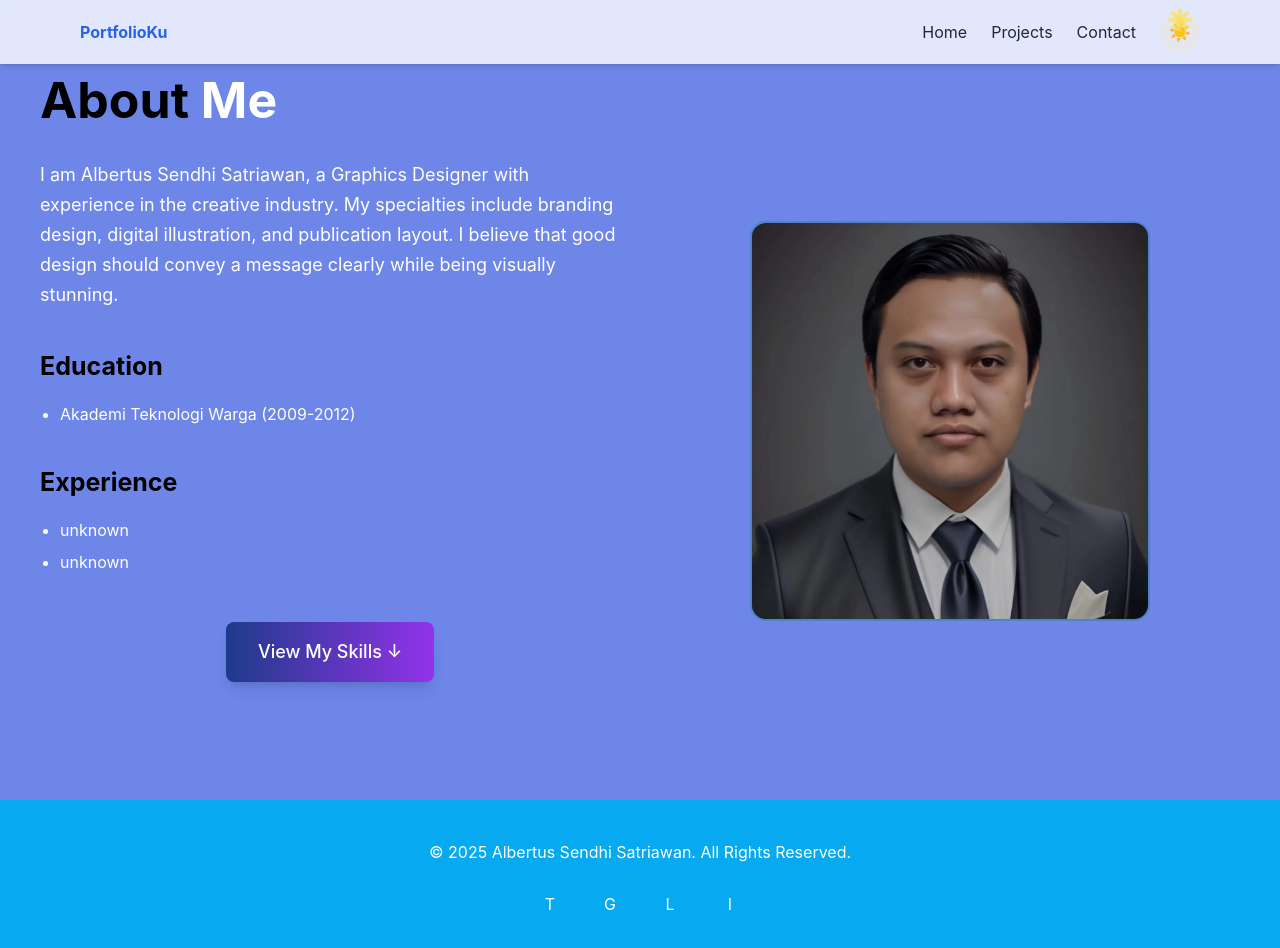
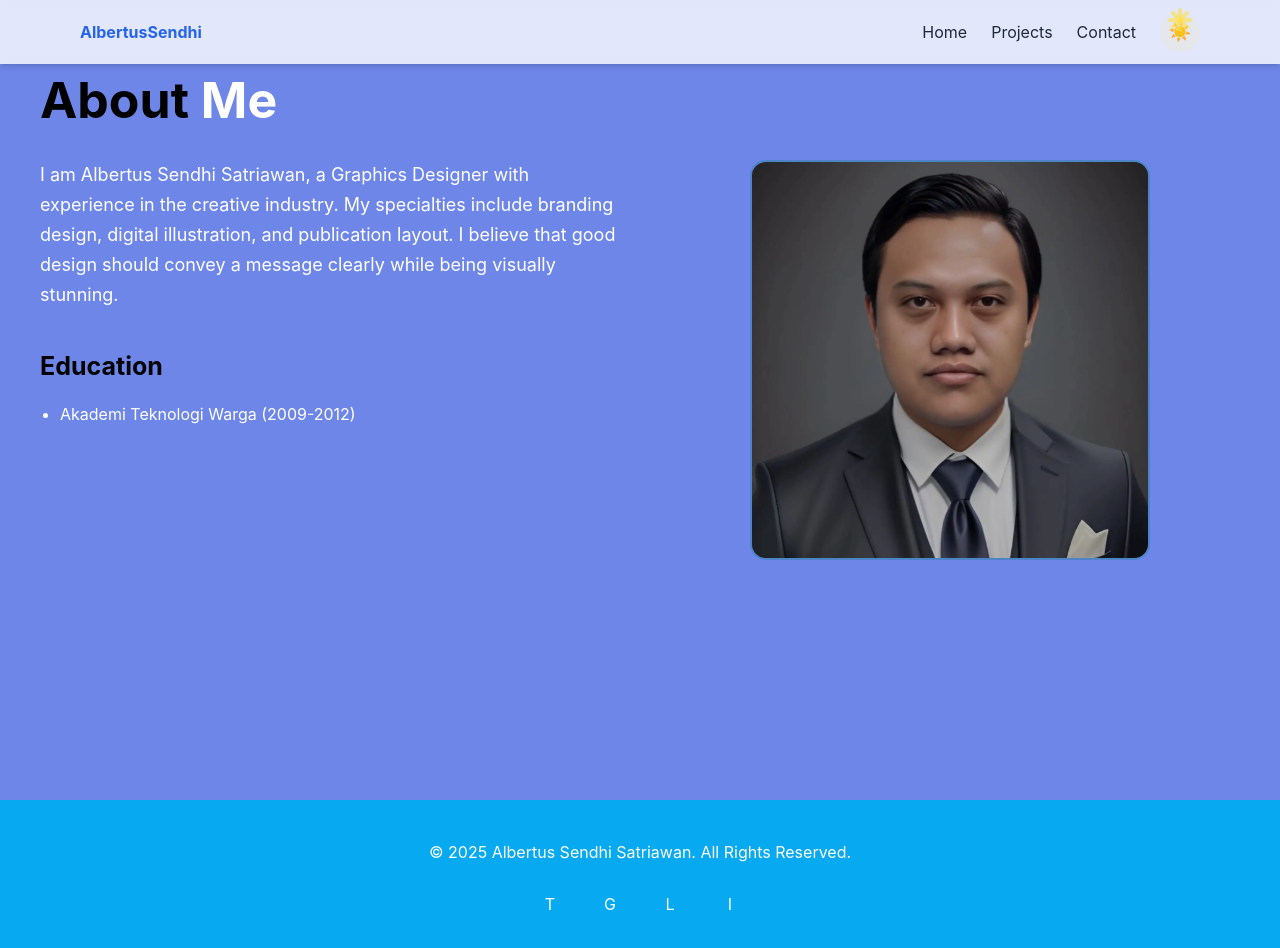
Before and after one commit to sendhi91/justacontent, a React (Create React App) app: page /about in a window 1280 px wide. Shown: the top 948 px of the page. Built offline with nearby package versions, Linux system fonts and the light colour scheme.

Commit message:
Add files via upload

```diff
--- a/src/components/About.jsx
+++ b/src/components/About.jsx
@@ -89,7 +89,7 @@ const About = () => {
               </ul>
             </motion.div>
 
-            <motion.div className="mt-10" variants={itemVariants}>
+            {/* <motion.div className="mt-10" variants={itemVariants}>
               <h3 className="text-navy dark:text-white text-2xl md:text-[25px] font-bold mb-5">Experience</h3>
               <ul className="text-white dark:text-blue-400 list-disc pl-5 space-y-2">
                 <motion.li variants={itemVariants}>
@@ -99,14 +99,14 @@ const About = () => {
                   unknown
                 </motion.li>
               </ul>
-            </motion.div>
+            </motion.div> */}
 
             {/* Enhanced Skills Button */}
             <motion.div
               className="mt-12 text-center"
               variants={itemVariants}
             >
-              <motion.button
+              {/* <motion.button
                 onClick={navigateToSkills}
                 whileHover={{
                   scale: 1.05,
@@ -125,7 +125,7 @@ const About = () => {
                   className="absolute inset-0 bg-blue-700 opacity-0 group-hover:opacity-100"
                   transition={{ duration: 0.3 }}
                 />
-              </motion.button>
+              </motion.button> */}
             </motion.div>
           </motion.div>
 
--- a/src/components/Navbar.jsx
+++ b/src/components/Navbar.jsx
@@ -46,7 +46,7 @@ export default function Navbar() {
       to="/"
       className="text-xm font-bold text-blue-600 dark:text-white hover:text-blue-500 transition-colors"
     >
-      PortfolioKu
+      AlbertusSendhi
     </Link>
 
     <div className="flex items-center space-x-4 sm:space-x-6 ml-2 sm:ml-0">
```
